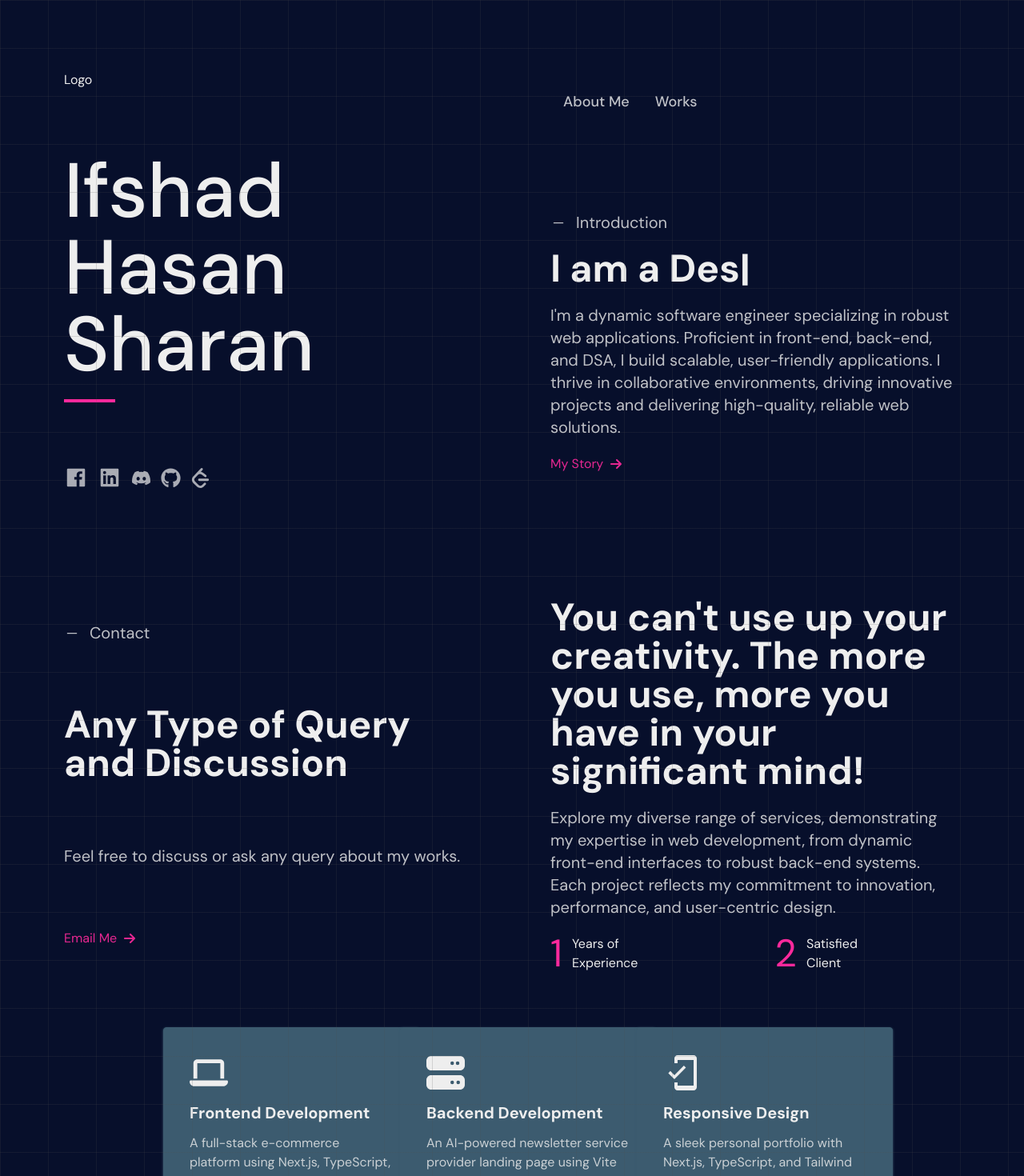
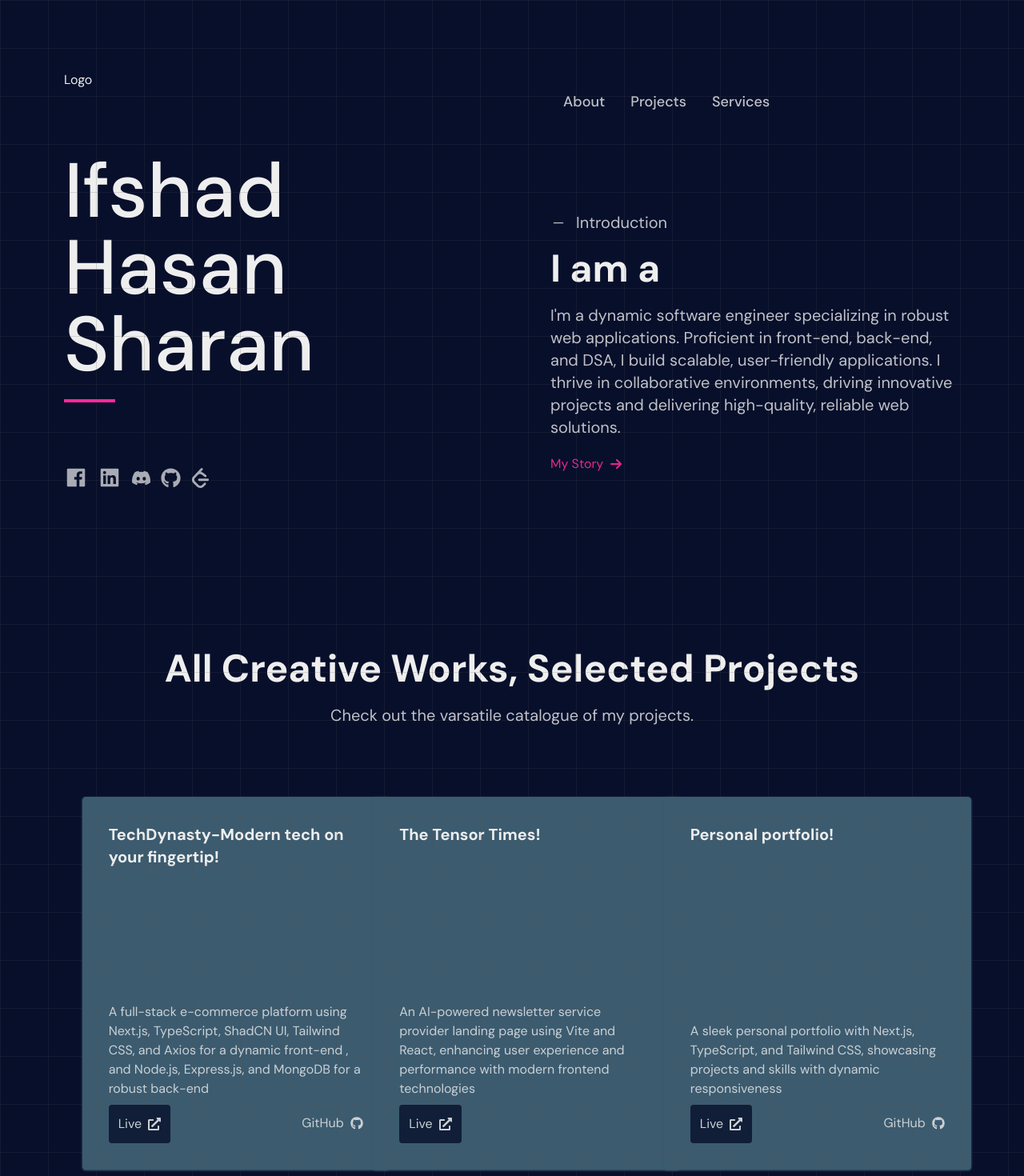
Before and after one commit to ifshad/developer-portfolio-ifshad, a Next.js app: page / in a window 1280 px wide. Shown: the top 1470 px of the page at 80% size. Built offline with nearby package versions, Linux system fonts and the light colour scheme.

Commit message:
transition effect corrected and design re developped

```diff
--- a/app/globals.css
+++ b/app/globals.css
@@ -77,7 +77,10 @@
 
 @layer components {
   .btn {
-    @apply p-3 rounded-lg ;
+    @apply p-3 rounded-sm bg-secondary-color transition-all duration-500;
+  }
+  .btn:hover {
+    @apply bg-primary-color text-secondary-color;
   }
   .card {
     @apply p-4 hover:transition-all hover:shadow-xl rounded-lg md:grid md:grid-cols-12 items-center gap-2 text-sm text-start bg-card-color hover:shadow-card-color;
--- a/app/page.tsx
+++ b/app/page.tsx
@@ -1,14 +1,13 @@
 import SelfBanner from "@/components/SelfBanner/page";
 import ShowcaseBanner from "@/components/ShowcaseBanner/page";
 import PortfolioPage from "@/components/PortfolioPage/page";
-
 
 export default function Home() {
   return (
     <div>
       <SelfBanner />
+      <PortfolioPage />
       <ShowcaseBanner />
-      <PortfolioPage />
     </div>
   );
 }
--- a/components/Layout/Footer.tsx
+++ b/components/Layout/Footer.tsx
@@ -41,7 +41,7 @@ export default function Footer() {
     e.target.reset();
   };
   return (
-    <div className="container py-6 md:py-14 bg-tertiary-color">
+    <div className="container py-6 md:py-16 bg-tertiary-color">
       <div className="flex justify-between p-10">
         {/* Description */}
         <div className="mb-5">
@@ -55,7 +55,7 @@ export default function Footer() {
             <div className="">
               <Link
                 href="/about"
-                className="inline-flex text-accent-color opacity-90 items-center gap-x-2 border-b-2 border-transparent hover:opacity-100 hover:border-accent-color"
+                className="inline-flex text-accent-color opacity-90 items-center gap-x-2 border-b-2 border-transparent hover:opacity-100 hover:border-accent-color transition-all duration-500"
               >
                 Email Me <FaArrowRight />
               </Link>
@@ -117,7 +117,7 @@ export default function Footer() {
                   Tell Me About Your Project
                 </label>
               </div>
-              <Button>
+              <Button className="btn transition-all duration-500">
                 {loading ? "Sending..." : "Send Message"}
               </Button>
             </form>
--- a/components/PortfolioPage/page.tsx
+++ b/components/PortfolioPage/page.tsx
@@ -1,28 +1,84 @@
 import Link from "next/link";
 import React from "react";
-import { FaArrowRight } from "react-icons/fa6";
+import { FaExternalLinkAlt } from "react-icons/fa";
+import { FaArrowRight, FaGithub } from "react-icons/fa6";
 import { GoDash } from "react-icons/go";
+
+const projects = [
+  {
+    title: "TechDynasty-Modern tech on your fingertip!",
+    imageUrl: "",
+    description:
+      "A full-stack e-commerce platform using Next.js, TypeScript, ShadCN UI, Tailwind CSS, and Axios for a dynamic front-end , and Node.js, Express.js, and MongoDB for a robust back-end ",
+    liveLink: "https://tech-dynasty-client.vercel.app/",
+    repoLink: "https://github.com/ifshad/tech-dynasty-client",
+  },
+  {
+    title: "The Tensor Times!",
+    imageUrl: "",
+    description:
+      "An AI-powered newsletter service provider landing page using Vite and React, enhancing user experience and performance with modern frontend technologies",
+    liveLink: "https://ai-news-letter.netlify.app/",
+    repoLink: "",
+  },
+  {
+    title: "Personal portfolio!",
+    imageUrl: "",
+    description:
+      "A sleek personal portfolio with Next.js, TypeScript, and Tailwind CSS, showcasing projects and skills with dynamic responsiveness",
+    liveLink: "https://ifshads-code-journey.vercel.app/",
+    repoLink: "waihttps://github.com/ifshad/developer-portfolio-ifshadt",
+  },
+];
 
 export default function PortfolioPage() {
   return (
-    <div className="container md:h-[700px] md:mt-16">
+    <div id="projects" className="container md:py-16 ">
       {/* Description */}
-      <div className="w-1/2 p-5 md:p-12 flex flex-col justify-around">
-        <p className="text-lg mb-5 md:text-xl opacity-80 flex gap-3 items-center"><GoDash/> Portfolio</p>
+      <div className=" p-5 md:p-12 text-center">
+        {/* <p className="text-lg mb-5 md:text-xl opacity-80 flex gap-3 items-center text-center">
+          <GoDash /> Projects
+        </p> */}
         <h2 className="text-lg md:text-5xl font-bold">
-          All Creative Works, <br /> Selected Projects
+          All Creative Works, Selected Projects
         </h2>
         <p className="text-lg my-5 md:text-xl opacity-80">
-          Check out the varsatile catalogue of projects.
+          Check out the varsatile catalogue of my projects.
         </p>
-        <div className="">
-          <Link
-            href="/about"
-            className="inline-flex text-accent-color opacity-90 items-center gap-x-2 border-b-2 border-transparent hover:opacity-100 hover:border-accent-color"
+      </div>
+      {/* Project Cards */}
+      <div className="grid grid-cols-3 gap-4 p-5 w-11/12 mx-auto">
+        {projects.map((project, i) => (
+          <div
+            key={i}
+            className="w-96 bg-card-color border border-card-color shadow shadow-card-color hover:shadow-accent-color hover:border-accent-color p-8 rounded-sm grid grid-rows-4 hover:bg-accent-color transition-all duration-500"
           >
-            Explore More <FaArrowRight />
-          </Link>
-        </div>
+            <div className="row-span-1">
+              <h3 className="text-lg md:text-xl font-bold">{project.title}</h3>
+            </div>
+            <div className="row-span-3"></div>
+            <div className="row-span-1">
+              <p className="opacity-80">{project.description}</p>
+              <div className="flex justify-between mt-2">
+                <Link
+                  href={project.liveLink}
+                  className="inline-flex opacity-80 items-center gap-x-2 hover:opacity-100 btn"
+                >
+                  Live
+                  <FaExternalLinkAlt />
+                </Link>
+                {project.repoLink && (
+                  <Link
+                    href={project.repoLink}
+                    className="inline-flex opacity-80 items-center gap-x-2 border-b-2 border-transparent hover:opacity-100 hover:border-primary-color transition-all duration-500"
+                  >
+                    GitHub <FaGithub />
+                  </Link>
+                )}
+              </div>
+            </div>
+          </div>
+        ))}
       </div>
     </div>
   );
--- a/components/SelfBanner/page.tsx
+++ b/components/SelfBanner/page.tsx
@@ -27,27 +27,27 @@ export default function SelfBanner() {
         {/* Social Links */}
         <div>
           <ul className="flex gap-3 items-center">
-            <li className="text-base-100 opacity-70 hover:opacity-100">
+            <li className="text-base-100 opacity-70 hover:opacity-100 transition-all duration-500">
               <Link href="https://www.facebook.com/ifshadhasan.sharan">
                 <BiLogoFacebookSquare size={30} />
               </Link>
             </li>
-            <li className="text-base-100 opacity-70 hover:opacity-100">
+            <li className="text-base-100 opacity-70 hover:opacity-100 transition-all duration-500">
               <Link href="https://www.linkedin.com/in/ifshad-hasan-sharan-50a6b1178/">
                 <BiLogoLinkedinSquare size={30} />
               </Link>
             </li>
-            <li className="text-base-100 opacity-70 hover:opacity-100">
+            <li className="text-base-100 opacity-70 hover:opacity-100 transition-all duration-500">
               <Link href="https://discordapp.com/users/ifshad_51">
                 <FaDiscord size={25} />
               </Link>
             </li>
-            <li className="text-base-100 opacity-70 hover:opacity-100">
+            <li className="text-base-100 opacity-70 hover:opacity-100 transition-all duration-500">
               <Link href="https://github.com/ifshad">
                 <FaGithub size={25} />
               </Link>
             </li>
-            <li className="text-base-100 opacity-70 hover:opacity-100">
+            <li className="text-base-100 opacity-70 hover:opacity-100 transition-all duration-500">
               <Link href="https://leetcode.com/u/i6J0GjFUV9/">
                 <SiLeetcode size={25} />
               </Link>
@@ -71,14 +71,21 @@ export default function SelfBanner() {
             variant="link"
             className="text-lg text-primary-color opacity-80 hover:opacity-100 hover:scale-110 transition-all duration-300"
           >
-            <Link href="/about">About Me</Link>
+            <Link href="#about">About</Link>
           </Button>
           <Button
             asChild
             variant="link"
             className="text-lg text-primary-color opacity-80 hover:opacity-100 hover:scale-110 transition-all duration-300"
           >
-            <Link href="/projects">Works</Link>
+            <Link href="#projects">Projects</Link>
+          </Button>
+          <Button
+            asChild
+            variant="link"
+            className="text-lg text-primary-color opacity-80 hover:opacity-100 hover:scale-110 transition-all duration-300"
+          >
+            <Link href="#services">Services</Link>
           </Button>
         </div>
         {/* Description Section */}
@@ -113,7 +120,7 @@ export default function SelfBanner() {
           <div className="">
             <Link
               href="/about"
-              className="inline-flex text-accent-color opacity-90 items-center gap-x-2 border-b-2 border-transparent hover:opacity-100 hover:border-accent-color"
+              className="inline-flex text-accent-color opacity-90 items-center gap-x-2 border-b-2 border-transparent hover:opacity-100 hover:border-accent-color transition-all duration-500"
             >
               My Story <FaArrowRight />
             </Link>
--- a/components/ShowcaseBanner/page.tsx
+++ b/components/ShowcaseBanner/page.tsx
@@ -1,7 +1,13 @@
 "use client";
 import Link from "next/link";
 import React from "react";
-import { FaArrowRight, FaDesktop, FaGithub, FaLaptop, FaServer } from "react-icons/fa6";
+import {
+  FaArrowRight,
+  FaDesktop,
+  FaGithub,
+  FaLaptop,
+  FaServer,
+} from "react-icons/fa6";
 import { FaExternalLinkAlt } from "react-icons/fa";
 import { GoDash } from "react-icons/go";
 import { MdMobileFriendly } from "react-icons/md";
@@ -27,56 +33,24 @@ const services = [
 ];
 export default function ShowcaseBanner() {
   return (
-    <div className="container">
+    <div id="services" className="container md:py-16">
       {/* Descriptions */}
-      <div className="flex">
-        {/* Left Card */}
-        <div className="w-1/2 p-5 md:p-12 flex flex-col justify-around">
-          <p className="text-lg mb-5 md:text-xl opacity-80 flex gap-3 items-center">
+      <div className="text-center">
+        {/* <p className="text-lg mb-5 md:text-xl opacity-80 flex gap-3 items-center">
             <GoDash /> Contact
-          </p>
-          <h2 className="text-lg md:text-5xl font-bold">
-            Any Type of Query and Discussion
-          </h2>
+          </p> */}
+        <h2 className="text-lg md:text-5xl font-bold">Services</h2>
         <p className="text-lg my-5 md:text-xl opacity-80">
-            Feel free to discuss or ask any query about my works.
+          Any Type of Query and Discussion. Feel free to discuss or ask any
+          query about my services.
         </p>
         <div className="">
           <Link
             href="/about"
-              className="inline-flex text-accent-color opacity-90 items-center gap-x-2 border-b-2 border-transparent hover:opacity-100 hover:border-accent-color"
+            className="inline-flex text-accent-color opacity-90 items-center gap-x-2 border-b-2 border-transparent hover:opacity-100 hover:border-accent-color transition-all duration-500"
           >
             Email Me <FaArrowRight />
           </Link>
-          </div>
-        </div>
-        {/* Right Card */}
-        <div className="w-1/2 p-5 md:p-12 flex flex-col justify-around">
-          <h2 className="text-lg md:text-5xl font-bold">
-            You can&apos;t use up your creativity. The more you use, more you
-            have in your significant mind!
-          </h2>
-          <p className="text-lg my-5 md:text-xl opacity-80">
-            Explore my diverse range of services, demonstrating my expertise in
-            web development, from dynamic front-end interfaces to robust
-            back-end systems. Each project reflects my commitment to innovation,
-            performance, and user-centric design.
-          </p>
-          {/* Experience section */}
-          <div className="flex w-3/4 justify-between">
-            <div className="flex items-center gap-3">
-              <span className="text-accent-color text-5xl">1</span>
-              <p>
-                Years of <br /> Experience
-              </p>
-            </div>
-            <div className="flex items-center gap-3">
-              <span className="text-accent-color text-5xl">2</span>
-              <p>
-                Satisfied <br /> Client
-              </p>
-            </div>
-          </div>
         </div>
       </div>
       {/* Services */}
@@ -89,7 +63,9 @@ export default function ShowcaseBanner() {
             {/* <div className="row-span-3"></div> */}
             <div className="">
               <span className="text-5xl">{service.icon}</span>
-              <h3 className="text-lg md:text-xl font-bold my-3">{service.title}</h3>
+              <h3 className="text-lg md:text-xl font-bold my-3">
+                {service.title}
+              </h3>
               <p className="opacity-80">{service.description}</p>
             </div>
           </div>
```
Also changed, not shown: app/layout.tsx (+2 -14 lines). Lines whose indentation alone changed are shown as unchanged.
